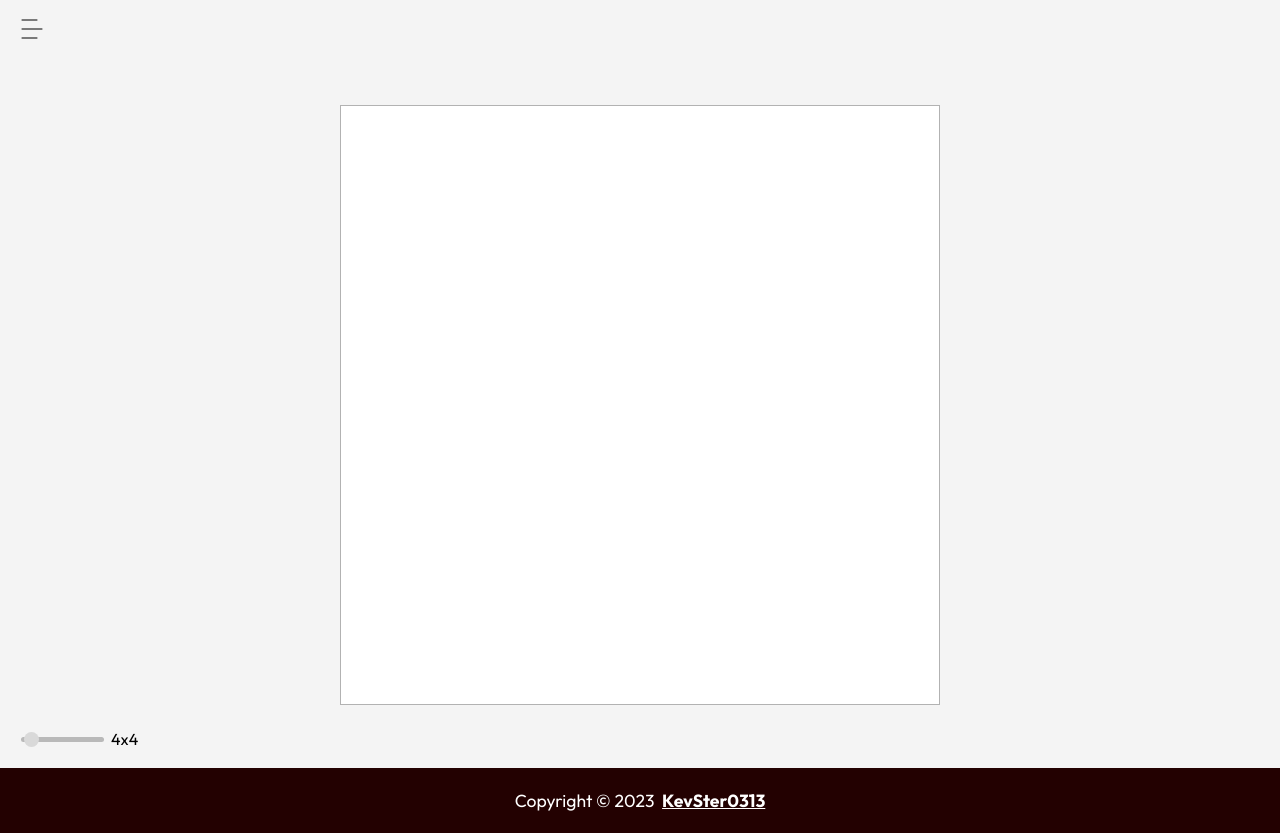
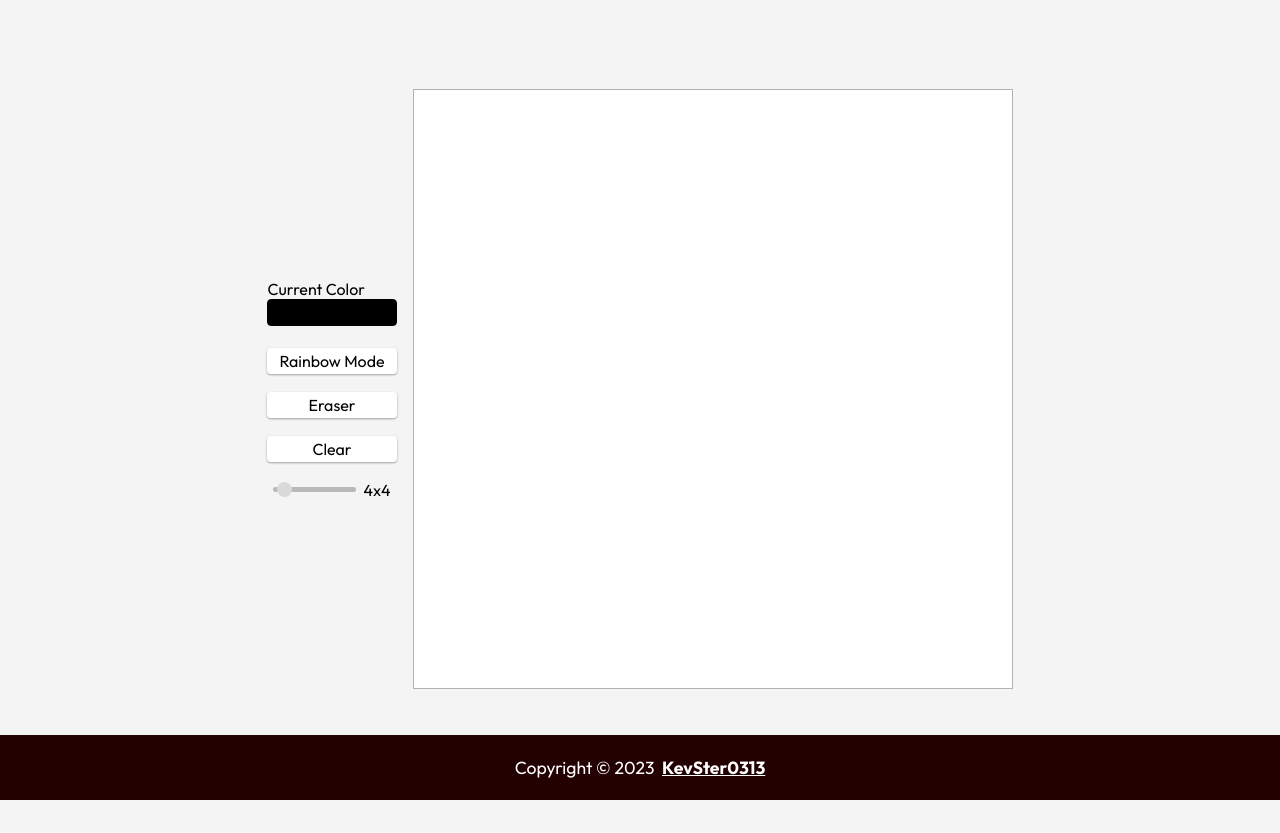
Before and after one commit to KevSter0313/etch-a-sketch, a website built with Vite: page index.html in a window 1280 px wide. After the commit the page ends 800 px from the top, so only its background shows below. Built offline with nearby package versions, Linux system fonts and the light colour scheme.

Commit message:
feat: added desktop view

```diff
--- a/index.html
+++ b/index.html
@@ -83,8 +83,38 @@
       </div>
     </aside>
     <main>
-      <div id="canvas" style="--rows: 4; --columns: 4"></div>
-      <div class="set-canvas-size">
+      <div class="canvas-and-settings">
+        <div class="settings">
+          <div class="settings-opt">
+            <p>Current Color</p>
+            <input type="color" name="canvas-color" id="canvas-color" />
+          </div>
+          <div class="settings-opt">
+            <button id="btn-rainbow" class="btn-opt">Rainbow Mode</button>
+          </div>
+          <div class="settings-opt">
+            <button id="btn-eraser" class="btn-opt">Eraser</button>
+          </div>
+          <div class="settings-opt">
+            <button id="btn-clear" class="btn-opt">Clear</button>
+          </div>
+          <div class="set-canvas-size">
+            <input
+              type="range"
+              name="size-slider"
+              id="size-slider"
+              min="1"
+              max="64"
+              value="4"
+            />
+            <p>
+              <span id="canvas-rows">4</span>x<span id="canvas-columns">4</span>
+            </p>
+          </div>
+        </div>
+        <div id="canvas" style="--rows: 4; --columns: 4"></div>
+      </div>
+      <div class="set-canvas-size hide">
         <input
           type="range"
           name="size-slider"
--- a/index.js
+++ b/index.js
@@ -15,7 +15,7 @@ const slider = document.querySelector("#size-slider");
 const canvas = document.querySelector("#canvas");
 const canvasRows = document.querySelector("#canvas-rows");
 const canvasColumns = document.querySelector("#canvas-columns");
-const inputColor = document.querySelector("#canvas-color");
+const inputColor = document.querySelectorAll("[name=canvas-color");
 let canvasColor = document.querySelector("#canvas-color").value;
 let isRainbowModeActive = false;
 
@@ -26,10 +26,15 @@ appendSquaresToCanvas();
 
 slider.addEventListener("mousemove", (e) => changeTextRowsColumns(e));
 slider.addEventListener("mouseup", (e) => changeCanvasSize(e));
-inputColor.addEventListener("change", (e) => {
-  changeCanvasColor(e);
+inputColor.forEach((i) =>
+  i.addEventListener("change", (e) => {
+    changeCanvasColor(e);
+  })
+);
+
+inputColor.forEach((i) => {
+  i.addEventListener("click", () => (isRainbowModeActive = false));
 });
-inputColor.addEventListener("click", () => (isRainbowModeActive = false));
 
 function changeTextRowsColumns({ target }) {
   canvasRows.innerHTML = target.value;
@@ -69,7 +74,7 @@ function paintDiv({ target }) {
     let r = Math.floor(Math.random() * (255 + 0) + 0);
     let g = Math.floor(Math.random() * (255 + 0) + 0);
     let b = Math.floor(Math.random() * (255 + 0) + 0);
-    target.style.backgroundColor = `rgb(${r}, ${g}, ${b})`;
+    target.style.backgroundColor = `rgba(${r}, ${g}, ${b})`;
   }
 }
 
@@ -83,6 +88,7 @@ function applySetting({ target }) {
       isRainbowModeActive = true;
       break;
     case "btn-eraser":
+      isRainbowModeActive = false;
       canvasColor = "white";
       break;
 
--- a/style.css
+++ b/style.css
@@ -26,6 +26,7 @@ html {
 }
 
 body {
+  overflow-y: hidden;
   min-height: 100vh;
   display: flex;
   flex-direction: column;
@@ -43,6 +44,10 @@ main {
   flex: 2;
 }
 
+.canvas-and-settings {
+  margin-top: 2rem;
+}
+
 #canvas {
   display: grid;
   width: 100%;
@@ -53,7 +58,6 @@ main {
   grid-template-rows: repeat(var(--rows), 1fr);
   background-color: var(--white-1);
   border: var(--canvas-border);
-  margin: 1.5rem auto 1.5rem auto;
 }
 
 .set-canvas-size {
@@ -188,3 +192,39 @@ svg {
 .square {
   border: 2px solid red;
 }
+
+.canvas-and-settings .settings {
+  display: none;
+}
+
+@media (min-width: 47rem) {
+  #open-menu {
+    display: none;
+  }
+  #menu {
+    display: none;
+  }
+
+  .canvas-and-settings {
+    display: flex;
+    justify-content: center;
+    align-items: center;
+    gap: 1rem;
+  }
+
+  .canvas-and-settings .settings {
+    display: flex;
+  }
+
+  .settings-opt p {
+    color: var(--black-1);
+  }
+
+  #canvas {
+    width: 80%;
+  }
+
+  .hide {
+    display: none;
+  }
+}
```
